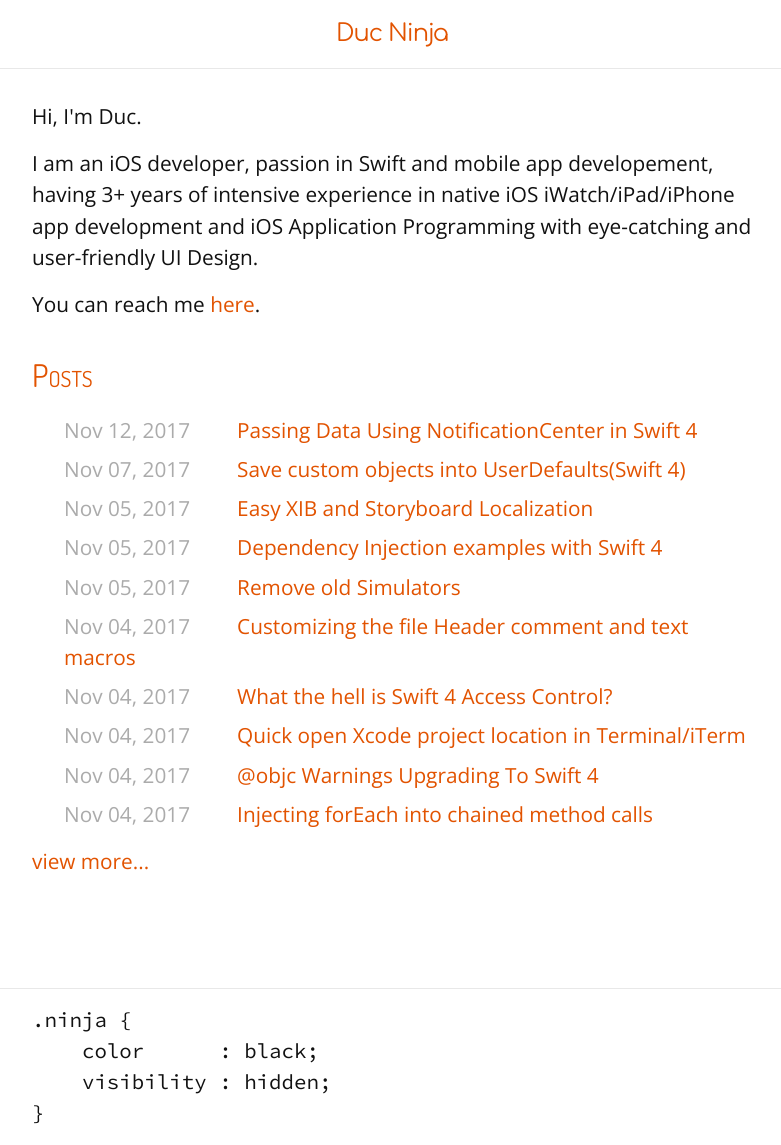
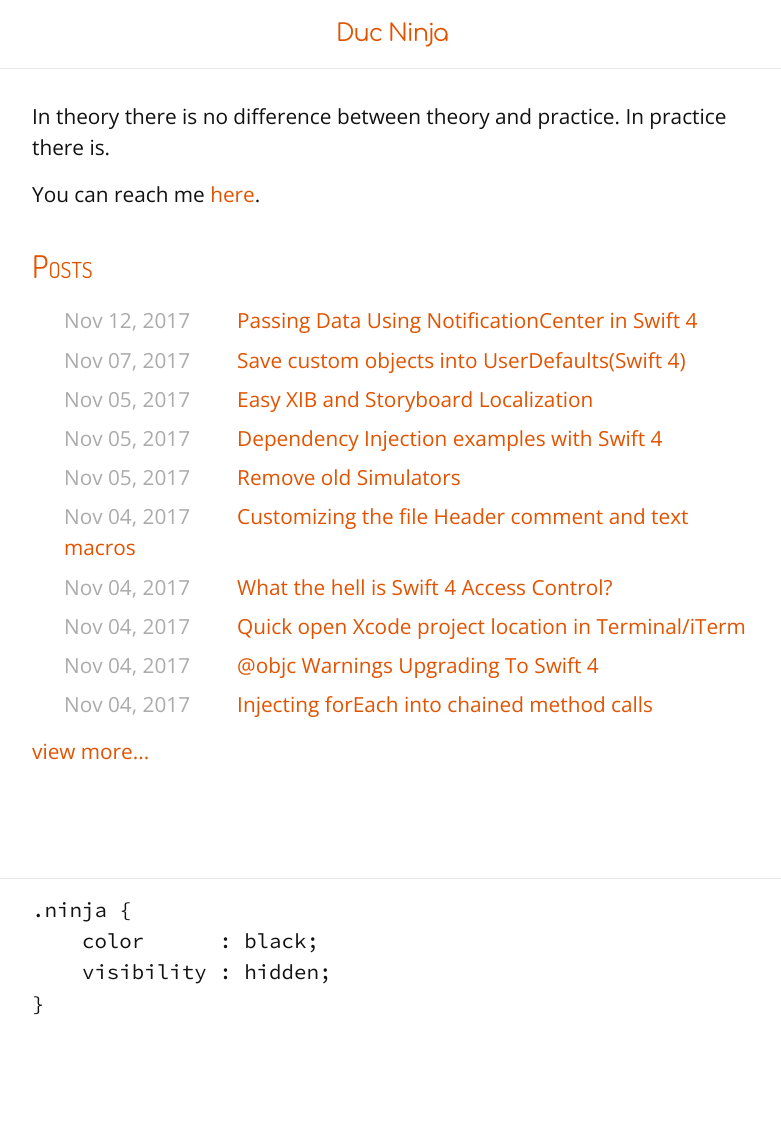
Before and after one commit to nnduc/nnduc.github.io, a Jekyll site: the page built from index.html, in a window 1280 px wide. Shown: the whole page, without its empty margins (248-1029 px from the left). Built offline with Jekyll 4.4.1, drawn with Linux system fonts in a browser that asks for light colours; after the commit the page ends 1036 px from its top, so only the background shows below that.

Commit message:
Update index.html

```diff
--- a/index.html
+++ b/index.html
@@ -4,8 +4,7 @@ layout: default
 <div class="home">
 	<section>
 		<!-- <h2 class="smallcap">about</h2> -->
-		<p>Hi, I'm Duc.</p>
-		<p>I am an iOS developer, passion in Swift and mobile app developement, having 3+ years of intensive experience in native iOS iWatch/iPad/iPhone app development and iOS Application Programming with eye-catching and user-friendly UI Design.</p>
+		<p>In theory there is no difference between theory and practice. In practice there is.</p>
 		<p>You can reach me <a href="https://linkedin.com/in/nnduc">here</a>.</p>
 	</section>
 	<section>
```
